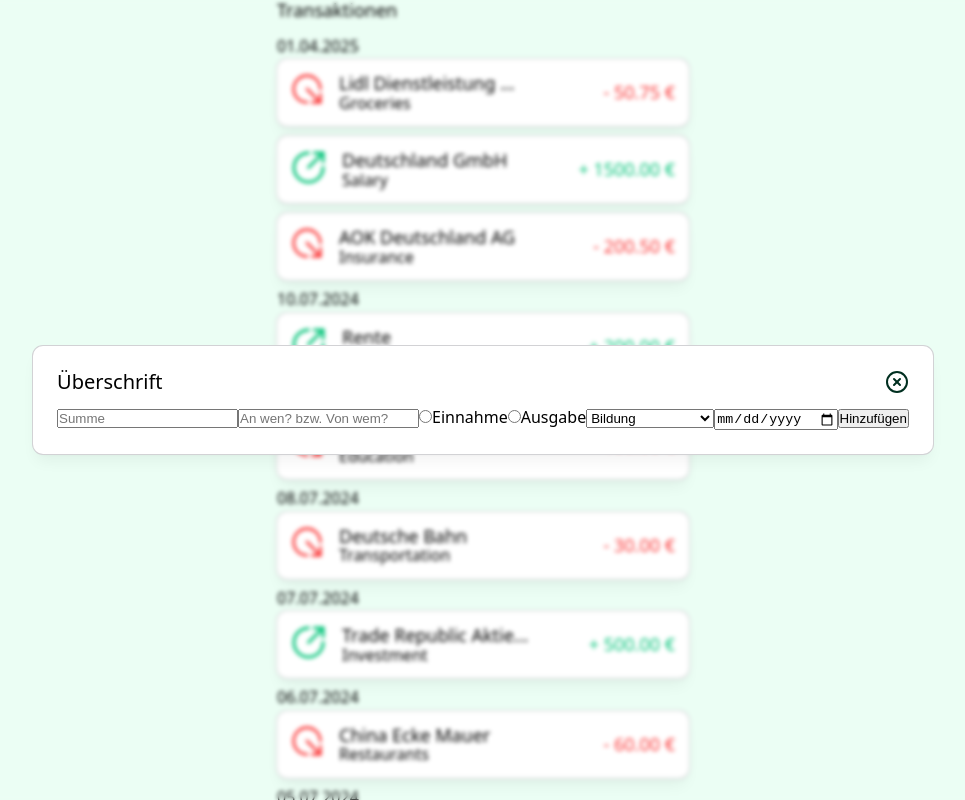
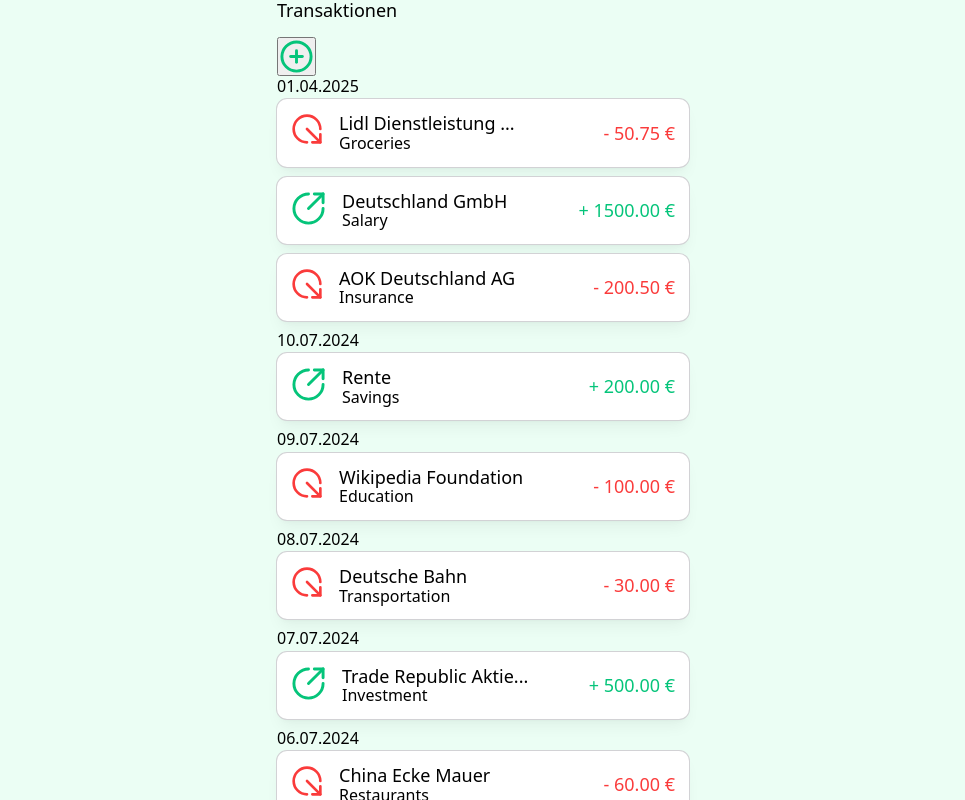
Before and after one commit to juliansngr/mon-ey, a Next.js app: page / in a window 1280 px wide. Shown: the top 800 px of the page, without its empty margins (157-1122 px from the left). Built offline with nearby package versions, Linux system fonts and the light colour scheme.

Commit message:
Added button for calling new transaction modal

```diff
--- a/components/TransactionsList/index.js
+++ b/components/TransactionsList/index.js
@@ -1,11 +1,19 @@
 import dayjs from "dayjs";
 import styled from "styled-components";
 import TransactionCard from "../TransactionCard";
+import { CirclePlus } from "lucide-react";
+import { useModalContext } from "@/utils/ModalContext/ModalContext";
 
 export default function TransactionsList({ transactions }) {
+  const { handleModalCall } = useModalContext();
   return (
     <>
       <StyledH2>Transaktionen</StyledH2>
+      <StyledAddButton onClick={handleModalCall}>
+        <IconTextWrapper>
+          <StyledCirclePlus></StyledCirclePlus>
+        </IconTextWrapper>
+      </StyledAddButton>
       <StyledUl>
         {transactions.map(([isoDate, dayTransactions]) => {
           const formattedDate = dayjs(isoDate).format("DD.MM.YYYY");
@@ -42,3 +50,16 @@ const StyledLi = styled.li`
   flex-direction: column;
   gap: var(--3xs);
 `;
+
+const StyledAddButton = styled.button``;
+
+const IconTextWrapper = styled.div`
+  display: flex;
+  gap: 1rem;
+`;
+
+const StyledCirclePlus = styled(CirclePlus)`
+  color: var(--green-500);
+  width: 35px;
+  height: 35px;
+`;
--- a/pages/index.js
+++ b/pages/index.js
@@ -1,18 +1,22 @@
 import { useTransactionsContext } from "@/utils/TransactionsContext/TransactionsContext";
+import { useModalContext } from "@/utils/ModalContext/ModalContext";
 import TransactionsList from "@/components/TransactionsList/";
 import TransactionForm from "@/components/TransactionForm";
 import Modal from "@/components/Modal";
 
 export default function HomePage() {
   const { isLoading, sortedEntries } = useTransactionsContext();
-  console.log("Loading...");
+  const { modalOpen } = useModalContext();
+
   if (isLoading) return null;
-  console.log("... finished loading");
+
   return (
     <>
-      <Modal title="Überschrift">
-        <TransactionForm />
-      </Modal>
+      {modalOpen && (
+        <Modal title="Neue Transaktion erfassen">
+          <TransactionForm />
+        </Modal>
+      )}
 
       <TransactionsList transactions={sortedEntries} />
     </>
--- a/utils/ModalContext/ModalContext.js
+++ b/utils/ModalContext/ModalContext.js
@@ -3,7 +3,11 @@ import { useContext, createContext, useState } from "react";
 const ModalContext = createContext();
 
 export function ModalProvider({ children }) {
-  const [modalOpen, setModalOpen] = useState(true);
+  const [modalOpen, setModalOpen] = useState(false);
+
+  const handleModalCall = () => {
+    setModalOpen(true);
+  };
 
   const handleModalClose = () => {
     setModalOpen(false);
@@ -14,6 +18,7 @@ export function ModalProvider({ children }) {
       value={{
         modalOpen,
         handleModalClose,
+        handleModalCall,
       }}
     >
       {children}
```
